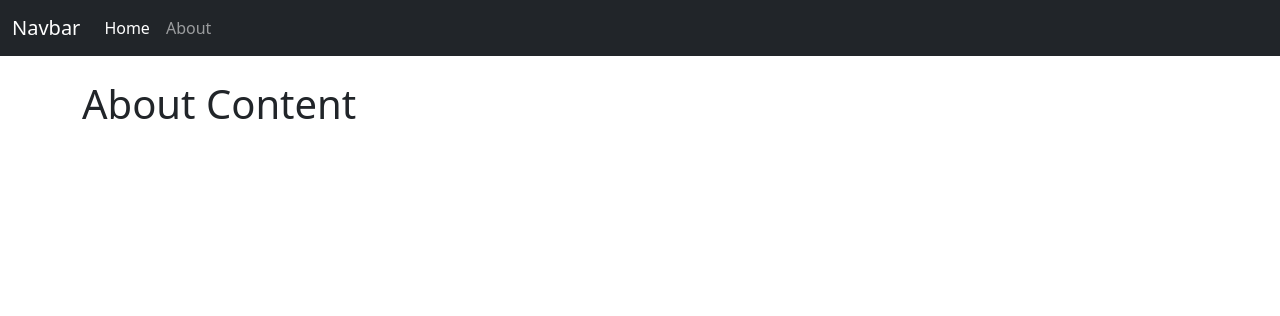
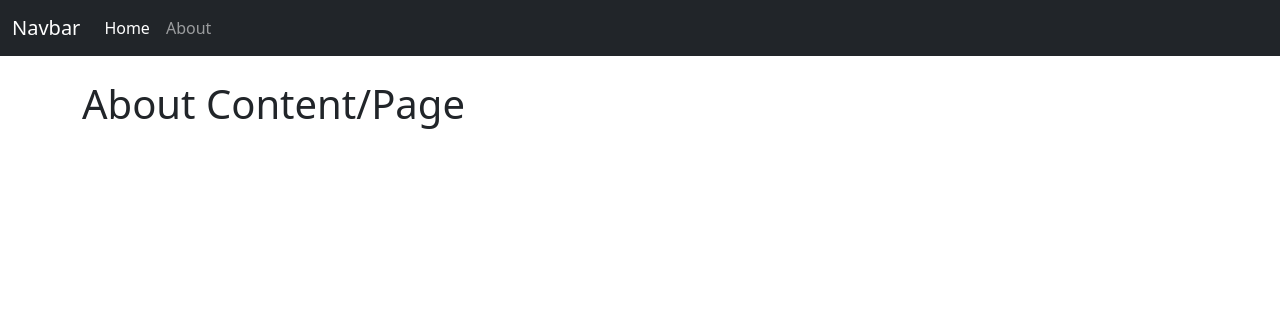
Before and after one commit to Apple1nc/Task-Project, a Django app: page /about/ in a window 1280 px wide. Shown: the top 316 px of the page. Run offline with Django 4.2, Linux system fonts and the light colour scheme; some libraries are stand-ins or nearby versions.

Commit message:
third commit

```diff
--- a/templates/taskapp/about.html
+++ b/templates/taskapp/about.html
@@ -2,7 +2,7 @@
 {% block title%}About{% endblock%}
 {% block content%}
 <div class="container">
-    <h1>About Content</h1>
+    <h1>About Content/Page</h1>
 </div>
 
 {% endblock%}
```
